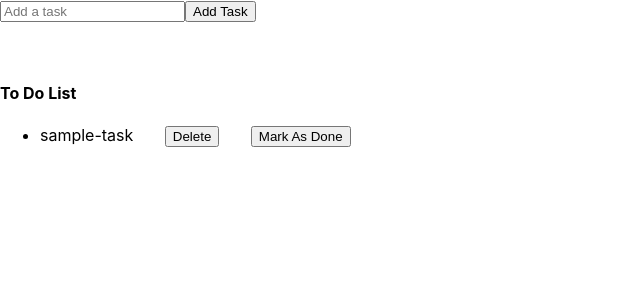
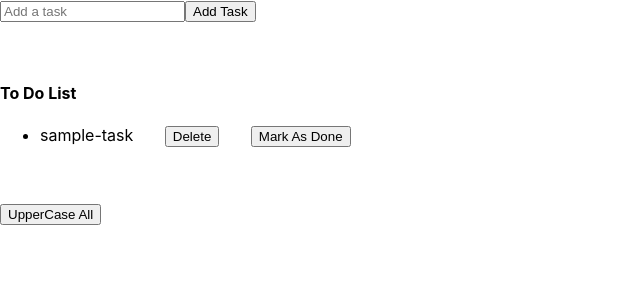
Before and after one commit to anchalnalwale/react-todo-list, a React (Create React App) app: page / in a window 1280 px wide. Shown: the top 300 px of the page, without its empty margins (0-640 px from the left). Built offline with nearby package versions, Linux system fonts and the light colour scheme.

Commit message:
Modified buttons

```diff
--- a/src/Todo.js
+++ b/src/Todo.js
@@ -16,17 +16,24 @@ const Todo = () => {
   let deleteTodo = (id) => {
     setTodos((prevTodos) => todos.filter((prevTodos) => prevTodos.id != id));
   };
+  let upperCaseAll = () => {
+    setTodos((prevTodos) =>
+      prevTodos.map((todo) => {
+        return {
+          ...todo, task: todo.task.toUpperCase(),
+        };
+      })
+    );
+  };
   let markAsDone = (id) => {
     setTodos((prevTodos) =>
       prevTodos.map((todo) => {
-            if(todo.id==id)
-            {
+        if (todo.id == id) {
           return {
-                    ...todo , isDone: true,
+            ...todo, isDone: true,
           };
         }
-            else
-            {
+        else {
           return todo;
         }
       })
@@ -50,11 +57,14 @@ const Todo = () => {
               &nbsp; &nbsp; &nbsp;  &nbsp;
               <button onClick={() => deleteTodo(todo.id)}>Delete</button>
               &nbsp; &nbsp; &nbsp;  &nbsp;
-              <button onClick={markAsDone}>Mark As Done</button>
+              <button onClick={() => markAsDone(todo.id)}>Mark As Done</button>
             </li>
           ))
         }
       </ul>
+      <br />
+      <br />
+      <button onClick={upperCaseAll}>UpperCase All</button>
     </div>
   )
 }
```
Lines whose indentation alone changed are shown as unchanged.
